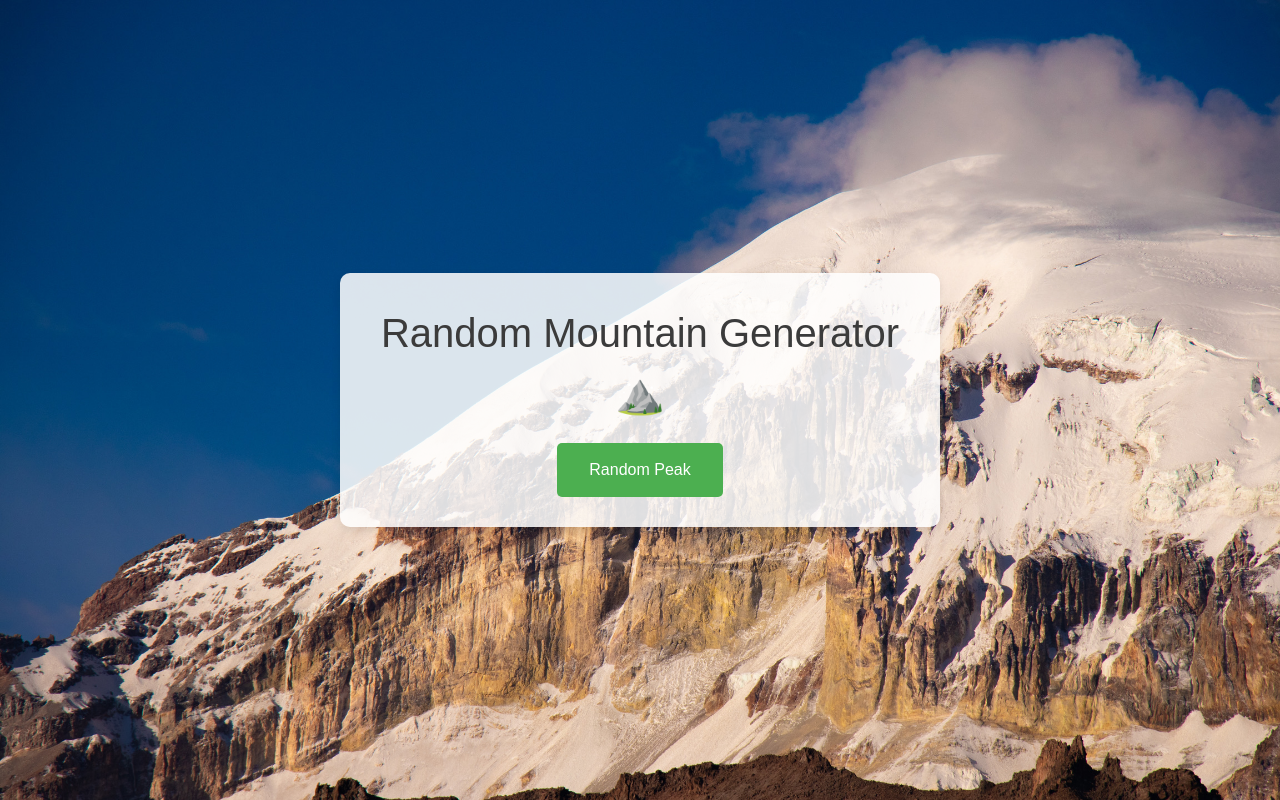
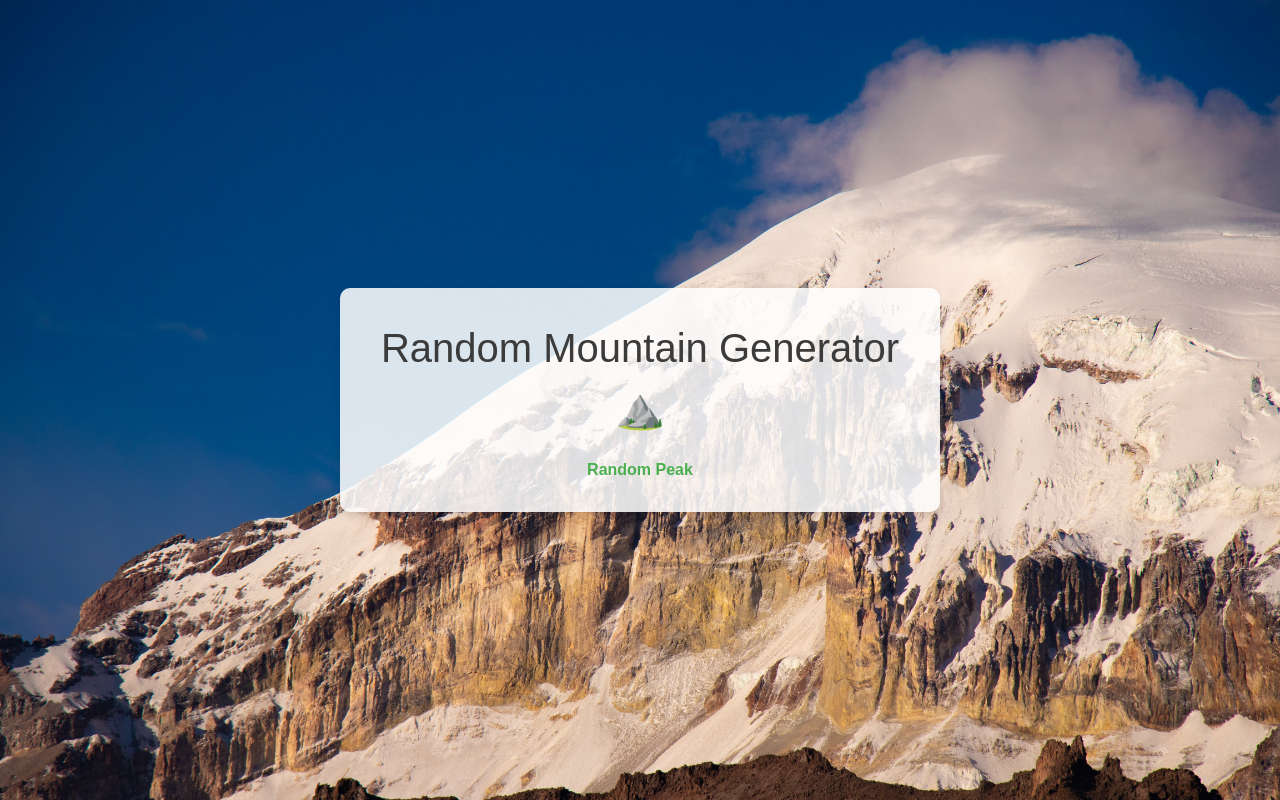
Before and after one commit to michaelsalama1/nearest-mountain, a Next.js app: page /random in a window 1280 px wide. Built offline with nearby package versions, Linux system fonts and the light colour scheme.

Commit message:
random1
random in same page

```diff
--- a/app/globals.css
+++ b/app/globals.css
@@ -176,16 +176,12 @@ p.your-loc{
 }
 
 .random-peak-button {
-  background-color: #4CAF50; /* Green */
-  color: white;
-  padding: 15px 32px;
+  background-color: #4caf4f00; /* Green */
+  color: #4caf4f;
+  font-weight:bold;
   text-align: center;
   font-size: 16px;
   cursor: pointer;
   border: none;
   border-radius: 5px;
 }
-
-.random-peak-button:hover {
-  background-color: #45a049;
-}
--- a/app/page.js
+++ b/app/page.js
@@ -11,6 +11,15 @@ export default function Home() {
     const [newLatitude, setNewLatitude] = useState(""); // State for new latitude input
     const [newLongitude, setNewLongitude] = useState(""); // State for new longitude input
     const [locationError, setLocationError] = useState(false); // State to track location errors
+
+    const generateRandomPeak = () => {
+        // Generate a random peak ID (1 to 192424)
+        const randomId = Math.floor(Math.random() * 192424) + 1;
+        // Create the URL for the random peak
+        const peakUrl = `https://www.peakbagger.com/peak.aspx?pid=${randomId}`;
+        // Open the random peak URL in a new tab
+        window.open(peakUrl, "_blank");
+    }
 
     useEffect(() => {
         if ("geolocation" in navigator) {
@@ -134,9 +143,12 @@ export default function Home() {
                                 rel="noopener noreferrer"
                                 className="google-map-link"
                             >
-                            &#9968; View on Google Maps &#9968;
+                            View on Google Maps
                             </a>
                         </p>
+                        <button onClick={generateRandomPeak} className="random-peak-button">
+                        &#9968; Random Peak &#9968;
+                        </button>
                     </div>
                 ) : (
                     <p>Loading nearest mountain...</p>
```
